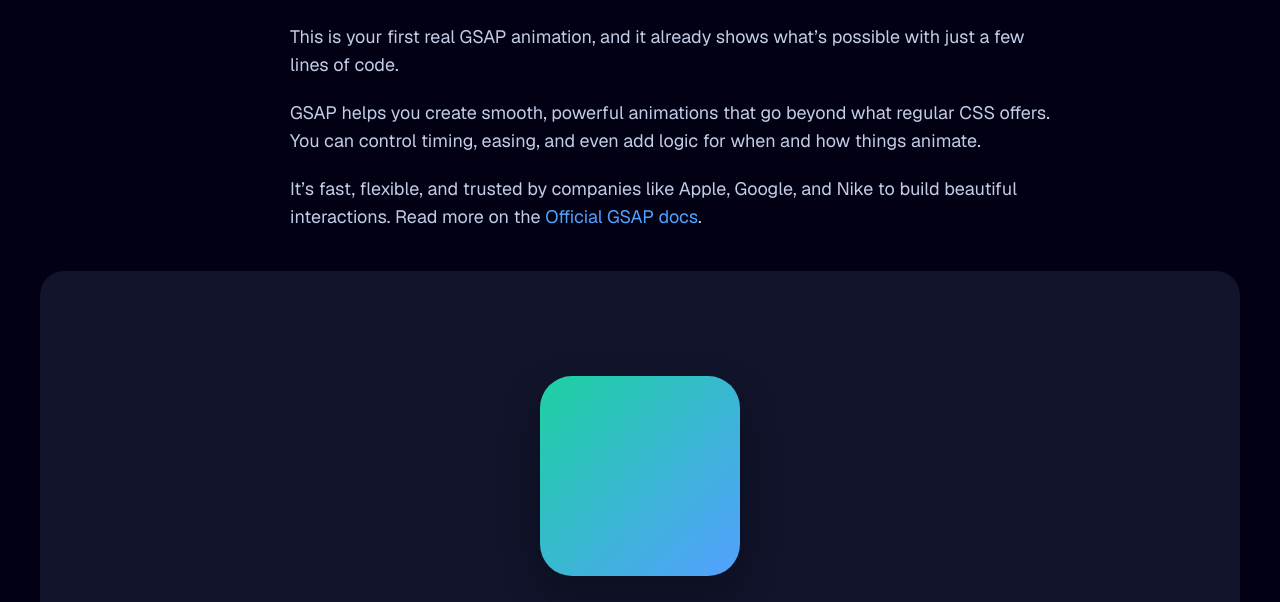
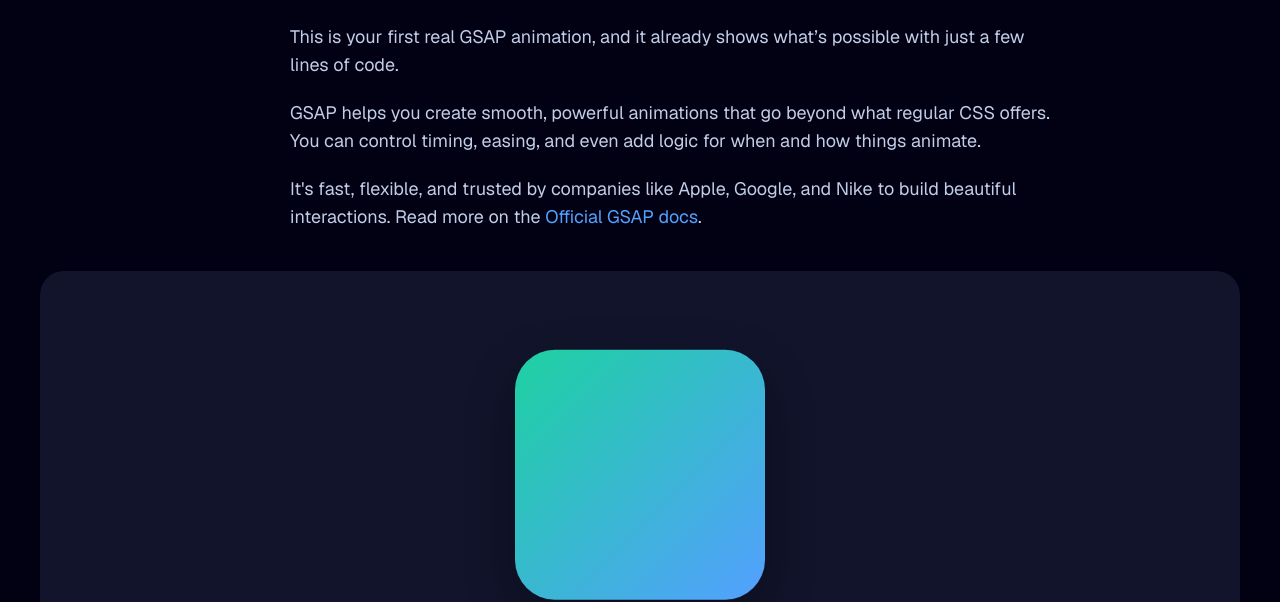
Before and after one commit to md-zeon/The-Ultimate-GSAP, a website built with Vite: page pages/01a_your-first-animation/index.html in a window 1280 px wide. Shown: the part 225-827 px from the top of the page. Built offline with nearby package versions, Linux system fonts and the light colour scheme.

Commit message:
feat: Implemented my first GSAP animation

```diff
--- a/pages/01a_your-first-animation/index.html
+++ b/pages/01a_your-first-animation/index.html
@@ -1,5 +1,6 @@
 <!DOCTYPE html>
 <html lang="en">
+
 <head>
   <meta charset="UTF-8" />
   <meta name="viewport" content="width=device-width, initial-scale=1.0" />
@@ -7,15 +8,14 @@
   <link rel="stylesheet" href="../../style.css" />
   <link rel="stylesheet" href="style.css" />
 </head>
+
 <body>
   <main>
     <header class="nav">
       <a href="/">
         <img src=" /logo.svg" alt="logo" />
       </a>
-        <a href="https://jsmastery.com/all-courses" target="_blank"
-          >GSAP Course</a
-        >
+      <a href="https://jsmastery.com/all-courses" target="_blank">GSAP Course</a>
     </header>
 
     <div class="content">
@@ -37,7 +37,7 @@
           add logic for when and how things animate.
         </p>
         <p>
-            It’s fast, flexible, and trusted by companies like Apple, Google,
+          It's fast, flexible, and trusted by companies like Apple, Google,
           and Nike to build beautiful interactions. Read more on the
           <a href="https://gsap.com/docs/v3/"> Official GSAP docs</a>.
         </p>
@@ -56,4 +56,5 @@
     <script type="module" src="script.js"></script>
   </main>
 </body>
+
 </html>
--- a/pages/01a_your-first-animation/script.js
+++ b/pages/01a_your-first-animation/script.js
@@ -0,0 +1,13 @@
+gsap.to(".card", {
+	opacity: 1,
+	scale: 1,
+	duration: 3,
+	onComplete: () => {
+		gsap.to(".card", {
+			y: -20,
+			repeat: -1, // Infinite repeats
+			yoyo: true, // Makes the animation reverse back and forth
+			duration: 0.5,
+		});
+	},
+});
--- a/pages/01a_your-first-animation/style.css
+++ b/pages/01a_your-first-animation/style.css
@@ -4,6 +4,6 @@
 	background: linear-gradient(135deg, #1dd1a1, #54a0ff);
 	border-radius: 40px;
 	box-shadow: 0 20px 50px rgba(0, 0, 0, 0.3);
-  opacity: 1;
+	opacity: 0;
 	transform: scale(0.8);
 }
```
Also changed, not shown: 1 other file. Lines whose indentation alone changed are shown as unchanged.
